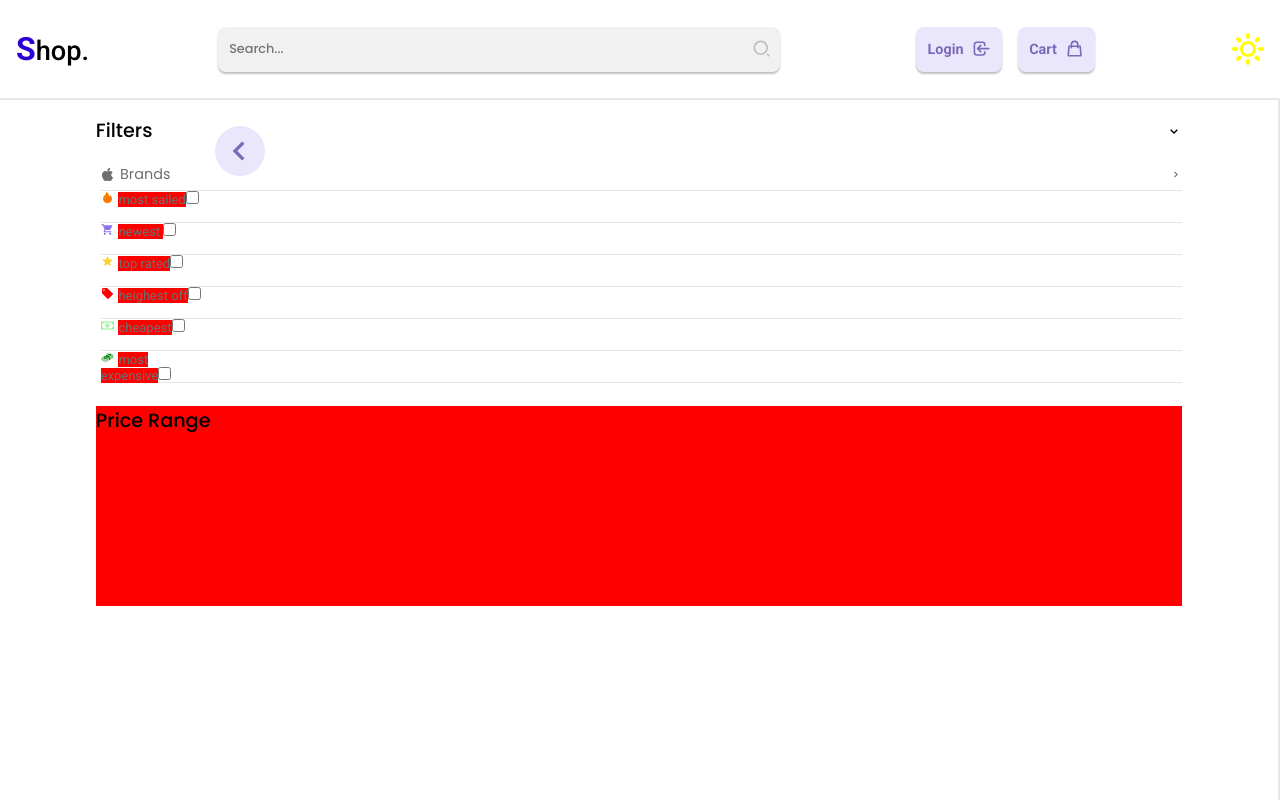
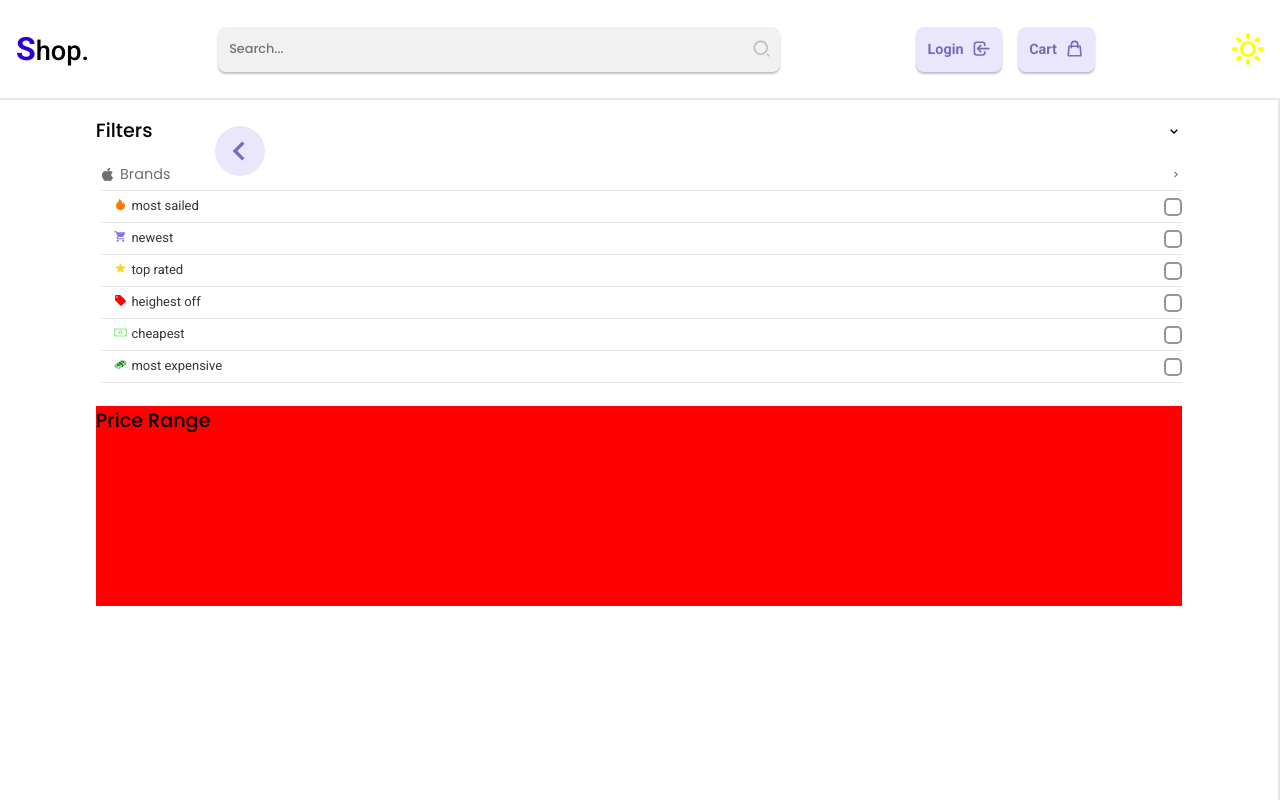
Before and after one commit to kjavedan/Ecommerce-website, a React (Create React App) app: page / in a window 1280 px wide. Shown: the top 800 px of the page. Built offline with nearby package versions, Linux system fonts and the light colour scheme.

Commit message:
working on custom checkbox three

```diff
--- a/src/layouts/sidebar/components/CategoryItemChild.js
+++ b/src/layouts/sidebar/components/CategoryItemChild.js
@@ -3,12 +3,12 @@ import { StyledChild } from '../styles/CategoryItem.styled'
 import { Context } from '../../../context/uiContext'
 import Checkbox from './Checkbox'
 
-const CategoryItemChild = ({data, isProductCategory}) => {
+const CategoryItemChild = ({title, isProductCategory}) => {
 
   const {theme} = useContext(Context)
 
   return (
-    <StyledChild theme={theme}>{isProductCategory ? <Checkbox /> : data} </StyledChild>
+    <StyledChild theme={theme}>{isProductCategory ? <Checkbox title={title}/> : title} </StyledChild>
   )
 }
 
--- a/src/layouts/sidebar/components/CategoryItemParent.js
+++ b/src/layouts/sidebar/components/CategoryItemParent.js
@@ -14,7 +14,7 @@ const Parent = ({title, icon, children, isProductCategory}) => {
       return(
             <CategoryItemChild
             key={index}
-            data={item}
+            title={item}
             isProductCategory={isProductCategory}
             />
       )})
@@ -37,6 +37,7 @@ const Parent = ({title, icon, children, isProductCategory}) => {
           <StyledParent
           onClick={children.length ? toggleChilds : openRoute}
           theme={theme}
+          style={{cursor: 'default'}}
           >
             {
               children.length ?
--- a/src/layouts/sidebar/components/Checkbox.js
+++ b/src/layouts/sidebar/components/Checkbox.js
@@ -4,9 +4,11 @@ import { StyledCheckbox, Label , Input } from '../styles/Checkbox.styled'
 const Checkbox = ({icon, title}) => {
   return (
     <StyledCheckbox>
-      {icon}
-      <Label htmlFor={title}>{title}</Label>
       <Input id={title}/>
+      <Label htmlFor={title}>
+        {icon}
+        <span>{title}</span>
+        </Label>
     </StyledCheckbox>
   )
 }
--- a/src/layouts/sidebar/styles/CategoryItem.styled.js
+++ b/src/layouts/sidebar/styles/CategoryItem.styled.js
@@ -13,6 +13,7 @@ height: 3rem;
 cursor: pointer;
 color: ${({theme}) => theme === '#fff' ? '#706F6F' : '#B4B4B4'};
 border-bottom: 1px solid ${({theme})=> theme === '#fff' ? '#E8E6E6' : '#2E2E2E'};
+overflow: hidden;
 
 input{
 accent-color: #7B6AB7;
--- a/src/layouts/sidebar/styles/CategoryItems.styled.js
+++ b/src/layouts/sidebar/styles/CategoryItems.styled.js
@@ -7,7 +7,7 @@ export const Items = styled.div`
 `
 
 export const Children = styled.div`
-    height: ${({display}) => display ? 'auto' : 0};
+    display: ${({display}) => display ? 'block' : 'none'};
     transition: all linear .2s ;
     overflow: hidden;
 `
--- a/src/layouts/sidebar/styles/Checkbox.styled.js
+++ b/src/layouts/sidebar/styles/Checkbox.styled.js
@@ -2,15 +2,51 @@ import styled from 'styled-components'
 
 
 export const StyledCheckbox = styled.div`
-width: 100px;
-height: 2rem;
-/* background-color : blue; */
+height: 100%;
+width: 100%;
+display: flex;
+align-items: center;
 `
 
-export const Input = styled.input.attrs({type: "checkbox"})``
+export const Input = styled.input.attrs({type: "checkbox"})`
+cursor: pointer;
+opacity: 0;
+
+&:checked + Label::after {
+    background-color: rgb(141, 116, 238);
+    content: '✔';
+    display: flex;
+    align-items: center;
+    justify-content: center;
+    color: white;
+    font-weight: bold;
+    border: none;
+    padding: 2px;
+}
+`
 
 export const Label = styled.label`
-margin-right: atuo;
-margin-left: .3rem;
-background-color : red;
+display: flex;
+cursor: pointer;
+width: 100%;
+
+span{
+    margin-left: .3rem;
+}
+
+&::after{
+    content: '';
+    width: 14px;
+    height: 14px;
+    border-radius: 5px;
+    margin-left: auto;
+    font-size: .8rem;
+    border: 2px solid #969494;
+}
+
+&:hover{
+    &::after{
+        background-color: rgb(141, 116, 238);
+    }
+}
 `
```
